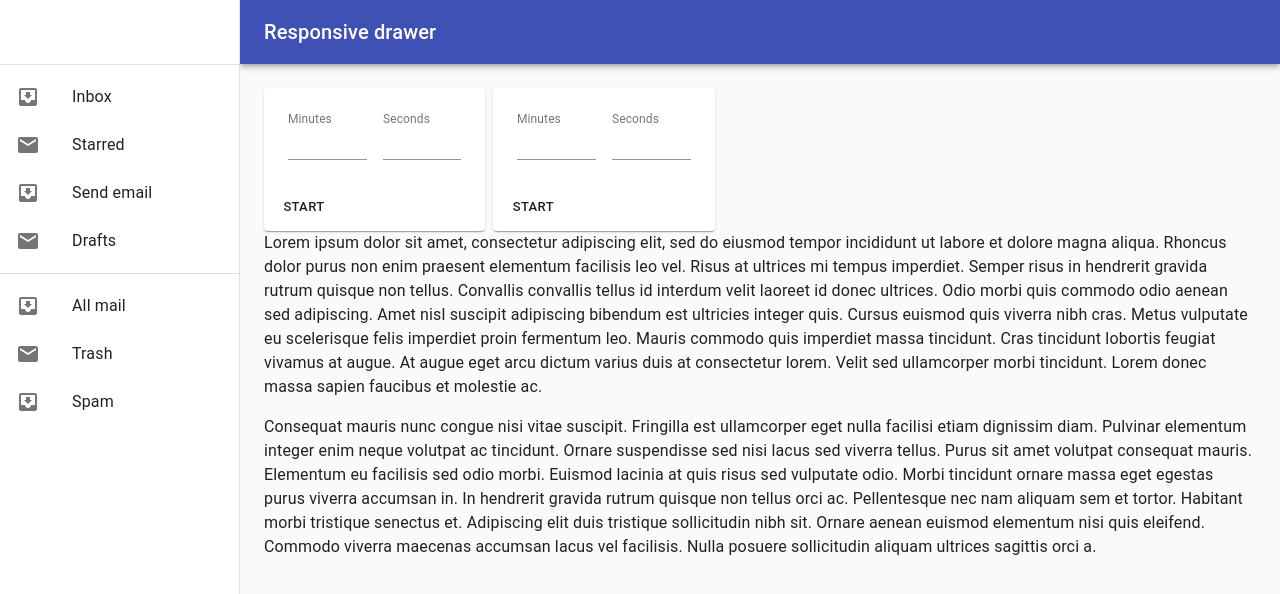
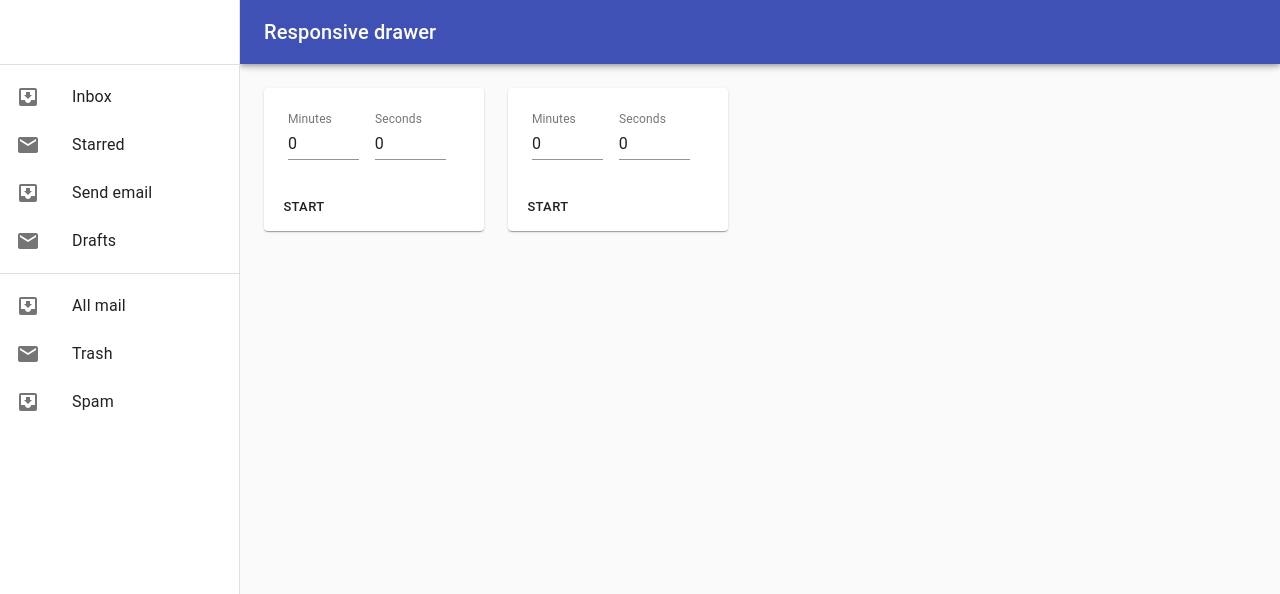
Before and after one commit to Simon-Oliver/next-exploration, a Next.js app: page /dashboard in a window 1280 px wide. Shown: the top 594 px of the page. Built offline with nearby package versions, Linux system fonts and the light colour scheme.

Commit message:
clearing interval and some UI changes

```diff
--- a/components/Widget/Widget.js
+++ b/components/Widget/Widget.js
@@ -8,8 +8,9 @@ import Typography from '@material-ui/core/Typography';
 import TextField from '@material-ui/core/TextField';
 
 const useStyles = makeStyles((theme) => ({
-  root: {
-    minWidth: 100,
+  card: {
+    width: '220px',
+    marginRight: theme.spacing(2),
   },
   bullet: {
     display: 'inline-block',
@@ -24,26 +25,26 @@ const useStyles = makeStyles((theme) => ({
   },
   label: {
     margin: theme.spacing(1),
-    width: '10ch',
+    width: '9ch',
   },
 }));
 
 export default function SimpleCard() {
   const classes = useStyles();
-  const [timer, setTimer] = useState('');
+  const [timer, setTimer] = useState('00:00');
   const [time, setTime] = useState({ minutes: 0, seconds: 0 });
   const [dateTime, setDateTime] = useState(0);
-  const [seconds, setSeconds] = useState(0);
+  const [stateSeconds, setSeconds] = useState(1);
   const [isActive, setIsActive] = useState(false);
 
   function toggle(e) {
+    setIsActive(!isActive);
     console.log(e.target);
     var countDownDate = new Date();
     countDownDate.setMinutes(countDownDate.getMinutes() + Number(time.minutes));
     countDownDate.setSeconds(countDownDate.getSeconds() + (Number(time.seconds) + 2));
     countDownDate.getTime();
     setDateTime(countDownDate);
-    setIsActive(!isActive);
   }
 
   function reset() {
@@ -59,6 +60,11 @@ export default function SimpleCard() {
       interval = setInterval(() => {
         var now = new Date().getTime();
         const distance = dateTime - now;
+        setSeconds(Math.floor((distance % (1000 * 60)) / 1000));
+
+        if (stateSeconds === 0) {
+          setIsActive(false);
+        }
 
         if (time.minutes > 90) {
           var hours = Math.floor((distance % (1000 * 60 * 60 * 24)) / (1000 * 60 * 60));
@@ -72,14 +78,13 @@ export default function SimpleCard() {
           var seconds = Math.floor((distance % (1000 * 60)) / 1000);
           setTimer(`${minutes}:${seconds}`);
         }
-
-        setSeconds((seconds) => seconds + 1);
       }, 1000);
-    } else if (!isActive && seconds !== 0) {
+    } else if (!isActive && stateSeconds === 0) {
+      console.log('TIMER DONE --------------');
       clearInterval(interval);
     }
     return () => clearInterval(interval);
-  }, [isActive, seconds]);
+  }, [isActive, stateSeconds]);
 
   const changeHandler = (e) => {
     console.log(e.target.value);
@@ -89,16 +94,17 @@ export default function SimpleCard() {
   };
 
   return (
-    <Card className={classes.root}>
+    <Card className={classes.card}>
       <CardContent>
-        <form
-          onChange={(e) => changeHandler(e)}
-          className={classes.root}
-          noValidate
-          autoComplete="off"
-        >
+        {isActive ? (
+          <Typography variant="h3" component="h2">
+            {timer}
+          </Typography>
+        ) : (
+          <form onChange={(e) => changeHandler(e)} noValidate autoComplete="off">
             <TextField
               className={classes.label}
+              value={time.minutes}
               id="minutes"
               label="Minutes"
               type="number"
@@ -108,6 +114,7 @@ export default function SimpleCard() {
             />
             <TextField
               className={classes.label}
+              value={time.seconds}
               id="seconds"
               label="Seconds"
               type="number"
@@ -116,9 +123,7 @@ export default function SimpleCard() {
               }}
             />
           </form>
-        <Typography variant="h5" component="h2">
-          {timer}
-        </Typography>
+        )}
       </CardContent>
       <CardActions>
         <Button size="small" onClick={(e) => toggle(e)}>
--- a/pages/dashboard.js
+++ b/pages/dashboard.js
@@ -152,29 +152,6 @@ function ResponsiveDrawer(props) {
           <Widget></Widget>
           <Widget></Widget>
         </div>
-        <Typography paragraph>
-          Lorem ipsum dolor sit amet, consectetur adipiscing elit, sed do eiusmod tempor incididunt
-          ut labore et dolore magna aliqua. Rhoncus dolor purus non enim praesent elementum
-          facilisis leo vel. Risus at ultrices mi tempus imperdiet. Semper risus in hendrerit
-          gravida rutrum quisque non tellus. Convallis convallis tellus id interdum velit laoreet id
-          donec ultrices. Odio morbi quis commodo odio aenean sed adipiscing. Amet nisl suscipit
-          adipiscing bibendum est ultricies integer quis. Cursus euismod quis viverra nibh cras.
-          Metus vulputate eu scelerisque felis imperdiet proin fermentum leo. Mauris commodo quis
-          imperdiet massa tincidunt. Cras tincidunt lobortis feugiat vivamus at augue. At augue eget
-          arcu dictum varius duis at consectetur lorem. Velit sed ullamcorper morbi tincidunt. Lorem
-          donec massa sapien faucibus et molestie ac.
-        </Typography>
-        <Typography paragraph>
-          Consequat mauris nunc congue nisi vitae suscipit. Fringilla est ullamcorper eget nulla
-          facilisi etiam dignissim diam. Pulvinar elementum integer enim neque volutpat ac
-          tincidunt. Ornare suspendisse sed nisi lacus sed viverra tellus. Purus sit amet volutpat
-          consequat mauris. Elementum eu facilisis sed odio morbi. Euismod lacinia at quis risus sed
-          vulputate odio. Morbi tincidunt ornare massa eget egestas purus viverra accumsan in. In
-          hendrerit gravida rutrum quisque non tellus orci ac. Pellentesque nec nam aliquam sem et
-          tortor. Habitant morbi tristique senectus et. Adipiscing elit duis tristique sollicitudin
-          nibh sit. Ornare aenean euismod elementum nisi quis eleifend. Commodo viverra maecenas
-          accumsan lacus vel facilisis. Nulla posuere sollicitudin aliquam ultrices sagittis orci a.
-        </Typography>
       </main>
     </div>
   );
```
Lines whose indentation alone changed are shown as unchanged.
